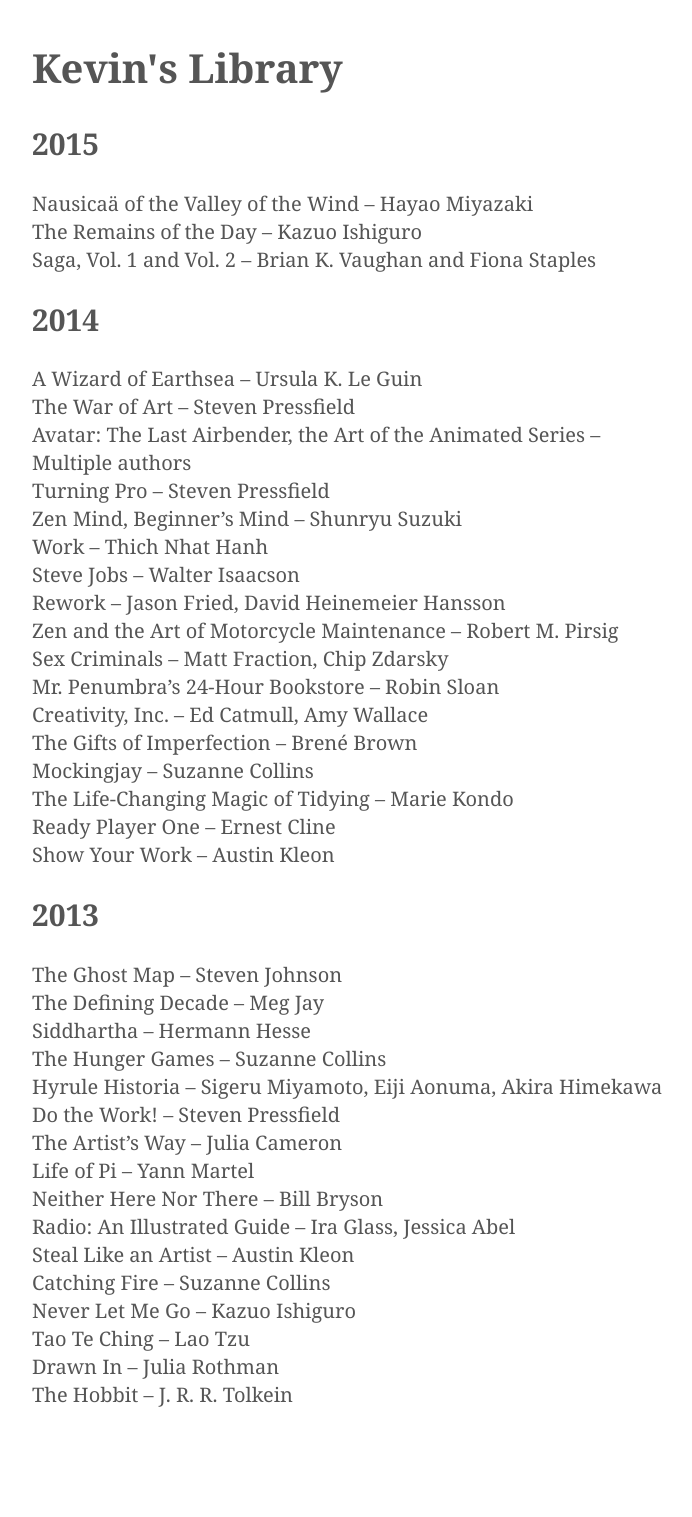
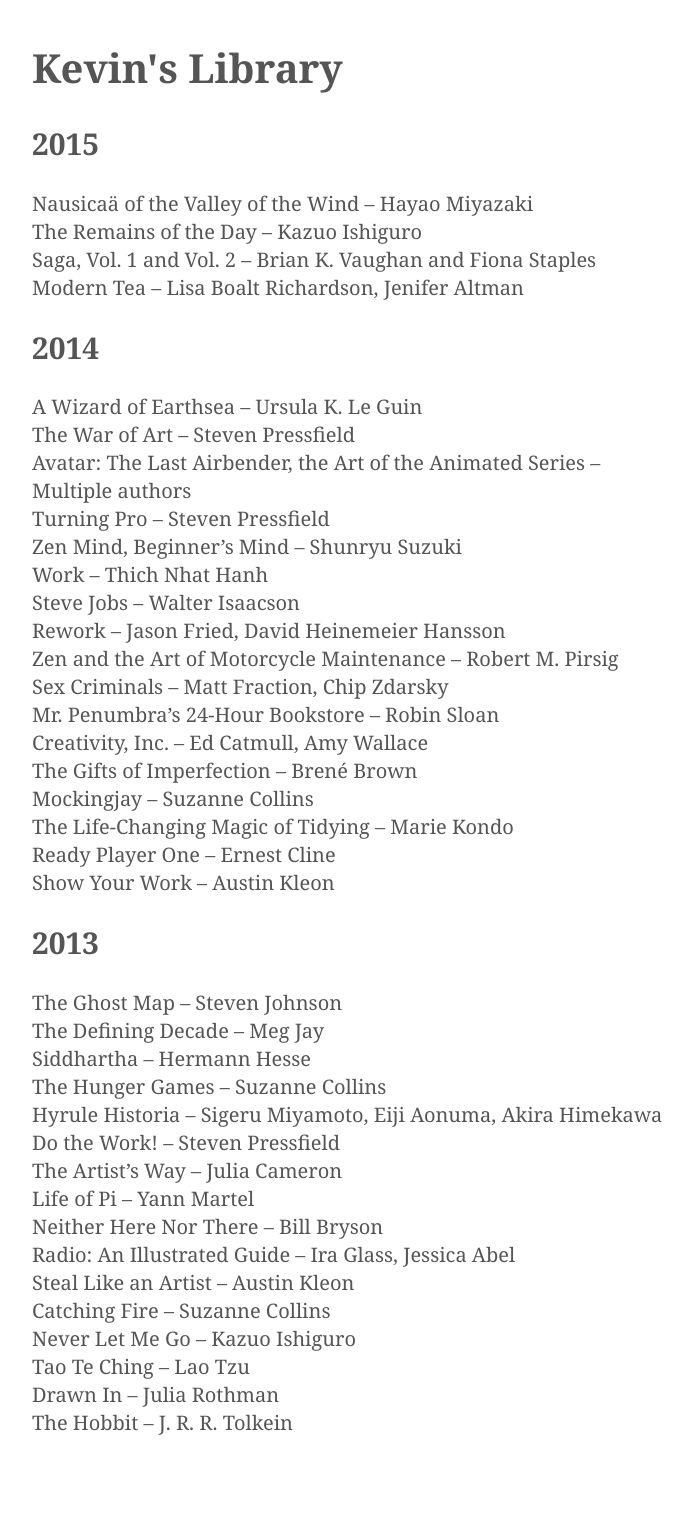
Before and after one commit to kmcgillivray/librarie, a Jekyll site: the page built from index.md, in a window 1280 px wide. Shown: the whole page, without its empty margins (283-975 px from the left). Built offline with Jekyll 4.4.1, drawn with Linux system fonts in a browser that asks for light colours; before the commit the page ends 1489 px from its top, so only the background shows below that.

Commit message:
New book.

```diff
--- a/index.md
+++ b/index.md
@@ -8,6 +8,7 @@ title: Kevin's Library
 * Nausicaä of the Valley of the Wind – Hayao Miyazaki
 * The Remains of the Day – Kazuo Ishiguro
 * Saga, Vol. 1 and Vol. 2 – Brian K. Vaughan and Fiona Staples
+* Modern Tea – Lisa Boalt Richardson, Jenifer Altman
 
 ## 2014
 
```
